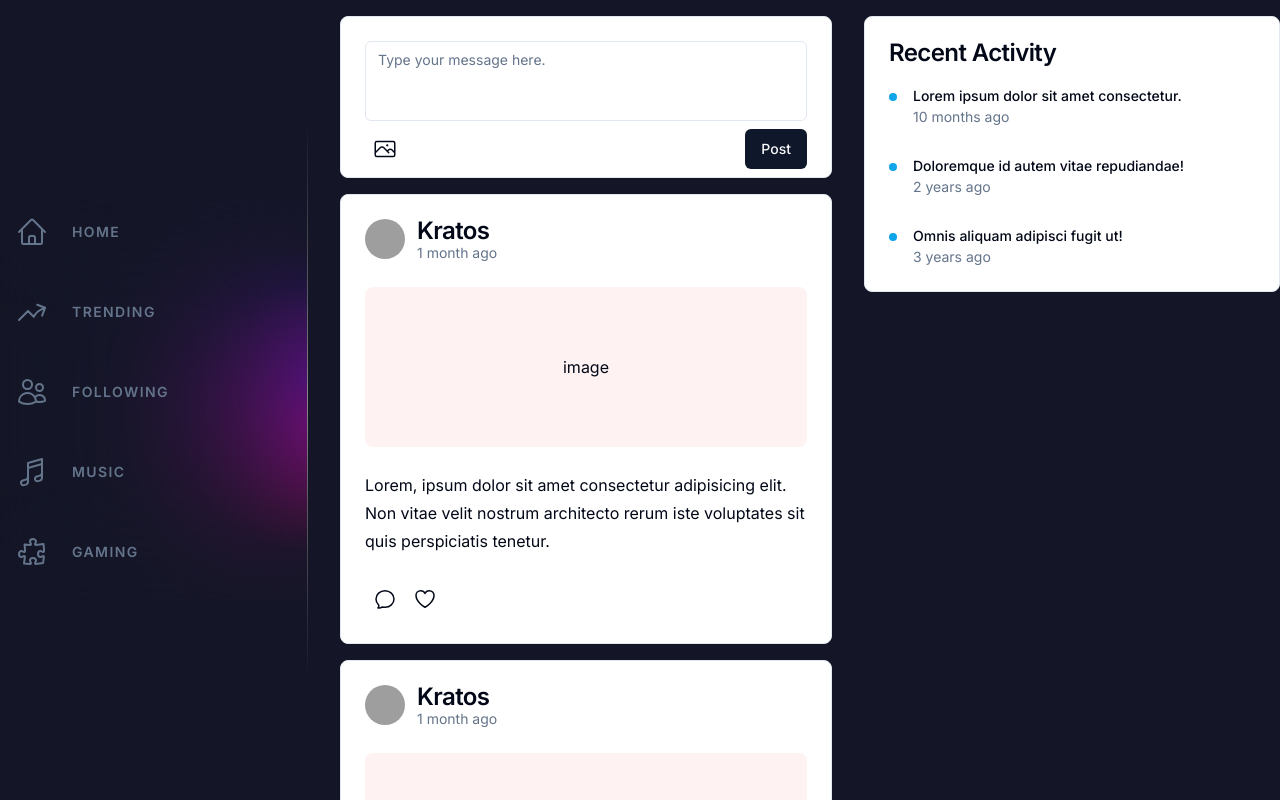
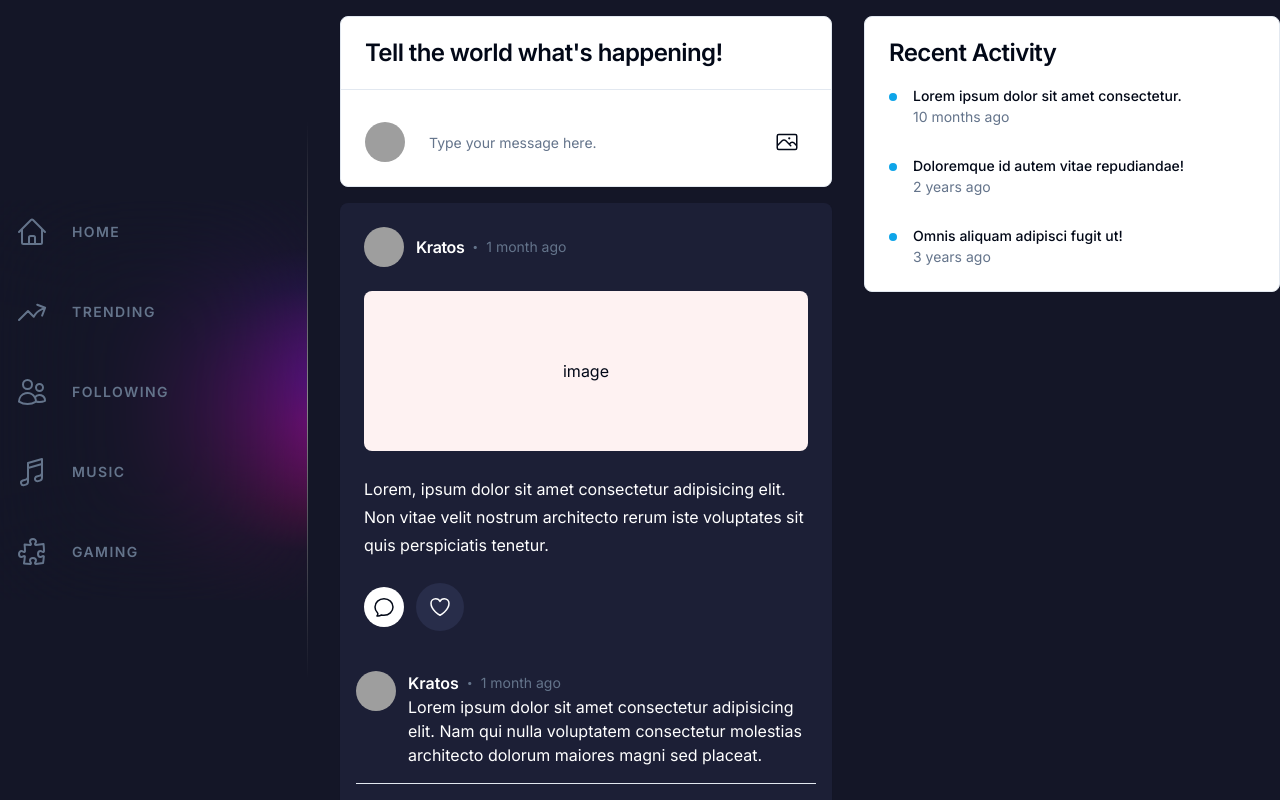
Before and after one commit to RahinF/howl, a Next.js app: page / in a window 1280 px wide. Shown: the top 800 px of the page. Built offline with nearby package versions, Linux system fonts and the light colour scheme; grey boxes are pictures that could not be loaded.

Commit message:
added comment animation key, added likeButton, styled message box

```diff
--- a/components/Comments.tsx
+++ b/components/Comments.tsx
@@ -35,12 +35,14 @@ const variants: Variants = {
   },
 };
 
-interface Props {}
+interface Props {
+  animationKey: boolean;
+}
 
-const Comments = ({}: Props) => {
+const Comments = ({ animationKey }: Props) => {
   return (
     <motion.div
-      key={Math.random()}
+      key={animationKey.toString()}
       variants={variants}
       initial="initial"
       animate="animate"
@@ -61,15 +63,15 @@ const Comments = ({}: Props) => {
                 <AvatarFallback>CN</AvatarFallback>
               </Avatar>
               <div>
-                <div className="flex gap-1 items-center">
-                  <span className="text-lg font-semibold">Kratos</span>
-                  <span className="font-bold">·</span>
+                <div className="flex gap-2 items-center">
+                  <span className="text-white font-semibold">Kratos</span>
+                  <span className="font-black text-muted-foreground">·</span>
                   <TimeAgo
                     className="text-sm text-muted-foreground"
                     date="Aug 29, 2023"
                   />
                 </div>
-                <p>
+                <p className="text-white">
                   Lorem ipsum dolor sit amet consectetur adipisicing elit. Nam
                   qui nulla voluptatem consectetur molestias architecto dolorum
                   maiores magni sed placeat.
--- /dev/null
+++ b/components/LikeButton.tsx
@@ -0,0 +1,104 @@
+import { Button } from '@/components/ui/button';
+import { HeartIcon as HeartIconOutline } from '@heroicons/react/24/outline';
+import { HeartIcon as HeartIconSolid } from '@heroicons/react/24/solid';
+import { AnimatePresence, motion } from 'framer-motion';
+import { useEffect, useState } from 'react';
+
+interface Props {
+  isLiked: boolean;
+  toggleLiked: () => void;
+}
+
+const MotionButton = motion(Button);
+const MotionHeartIconSolid = motion(HeartIconSolid);
+const MotionHeartIconOutline = motion(HeartIconOutline);
+
+const LikeButton = ({ isLiked, toggleLiked }: Props) => {
+  const [isDisabled, setIsDisabled] = useState<boolean>(false);
+
+  const onClick = () => {
+    !isDisabled && toggleLiked();
+    setIsDisabled(true);
+  };
+
+  useEffect(() => {
+    let timer: NodeJS.Timeout;
+
+    if (isDisabled) {
+      timer = setTimeout(() => {
+        setIsDisabled(false);
+      }, 1000);
+    }
+    return () => clearTimeout(timer);
+  }, [isDisabled]);
+
+  return (
+    <MotionButton
+      variant="outline"
+      size="icon"
+      className="disabled:opacity-100 rounded-full h-12 duration-500 w-12 border-none bg-[#282D4A] hover:bg-[#141627]"
+      whileHover={{
+        scale: 1.1,
+        transition: {
+          type: 'spring',
+          stiffness: 400,
+          damping: 15,
+          backgroundColor: {
+            duration: 0.1,
+          },
+          scale: {
+            duration: 0.25,
+            delay: 0.1,
+          },
+        },
+      }}
+      onClick={onClick}
+    >
+      <AnimatePresence
+        initial={false}
+        mode="wait"
+      >
+        {isLiked ? (
+          <MotionHeartIconSolid
+            key={isLiked.toString()}
+            className="h-6 w-6 text-red-400"
+            initial={{ scale: 0.5 }}
+            animate={{
+              scale: 1,
+              transition: { type: 'spring', stiffness: 600, duration: 0.5 },
+            }}
+            exit={{
+              scale: 0.5,
+              opacity: 0,
+              fill: ['#f87171', '#fff'],
+              transition: {
+                duration: 0.25,
+                fill: { duration: 0.25 },
+                scale: { duration: 0.15 },
+                opacity: { delay: 0.15, duration: 0.1 },
+              },
+            }}
+          />
+        ) : (
+          <MotionHeartIconOutline
+            key={isLiked.toString()}
+            className="h-6 w-6 text-white"
+            initial={{ scale: 0.5 }}
+            animate={{ scale: 1 }}
+            exit={{
+              scale: 0.4,
+              opacity: 0,
+              transition: {
+                duration: 0.3,
+                scale: { duration: 0.2 },
+                opacity: { delay: 0.2, duration: 0.1 },
+              },
+            }}
+          />
+        )}
+      </AnimatePresence>
+    </MotionButton>
+  );
+};
+
+export default LikeButton;
--- a/components/MessageBox.tsx
+++ b/components/MessageBox.tsx
@@ -1,22 +1,35 @@
 'use client';
 
+import { Avatar, AvatarFallback, AvatarImage } from '@/components/ui/avatar';
 import { Button } from '@/components/ui/button';
-import { Card, CardFooter, CardHeader } from '@/components/ui/card';
-import { Textarea } from '@/components/ui/textarea';
+import { Card, CardContent, CardHeader, CardTitle } from '@/components/ui/card';
 import { PhotoIcon } from '@heroicons/react/24/outline';
+import { Input } from './ui/input';
 
 interface Props {}
 
 const MessageBox = ({}: Props) => {
   return (
-    <Card>
+    <Card className="divide-y">
       <CardHeader className="pb-2">
-        <Textarea
+        <CardTitle className="mb-4">
+          Tell the world what&apos;s happening!
+        </CardTitle>
+      </CardHeader>
+
+      <CardContent className="pt-8 flex justify-between gap-3">
+        <Avatar>
+          <AvatarImage
+            src="https://github.com/shadcn.png"
+            alt="@shadcn"
+          />
+          <AvatarFallback>CN</AvatarFallback>
+        </Avatar>
+        <div className="flex-1 flex gap-3">
+          <Input
             placeholder="Type your message here."
-          className="resize-none"
+            className="border-none"
           />
-      </CardHeader>
-      <CardFooter className="justify-between pb-2">
           <label htmlFor="file">
             <Button
               variant="outline"
@@ -31,8 +44,8 @@ const MessageBox = ({}: Props) => {
             type="file"
             className="hidden"
           />
-        <Button>Post</Button>
-      </CardFooter>
+        </div>
+      </CardContent>
     </Card>
   );
 };
--- a/components/Post.tsx
+++ b/components/Post.tsx
@@ -11,22 +11,28 @@ import {
   CardHeader,
   CardTitle,
 } from '@/components/ui/card';
-import { ChatBubbleOvalLeftIcon, HeartIcon } from '@heroicons/react/24/outline';
+import { ChatBubbleOvalLeftIcon } from '@heroicons/react/24/outline';
 import { AnimatePresence } from 'framer-motion';
 import { useState } from 'react';
 import TimeAgo from 'react-timeago';
+import LikeButton from './LikeButton';
 
 interface Props {}
 
 const Post = ({}: Props) => {
-  const [showComments, setShowComments] = useState<boolean>(false);
+  const [showComments, setShowComments] = useState<boolean>(true);
+  const [isLiked, setIsLiked] = useState<boolean>(false);
 
   const toggleComments = () => {
     setShowComments((prev) => !prev);
   };
 
+  const toggleLiked = () => {
+    setIsLiked((prev) => !prev);
+  };
+
   return (
-    <Card>
+    <Card className="bg-[#1C1F36] border-none">
       <CardHeader className="flex-row gap-3 space-y-0">
         <Avatar>
           <AvatarImage
@@ -35,8 +41,9 @@ const Post = ({}: Props) => {
           />
           <AvatarFallback>CN</AvatarFallback>
         </Avatar>
-        <div>
-          <CardTitle>Kratos</CardTitle>
+        <div className="flex items-center gap-2">
+          <CardTitle className="text-white text-base">Kratos</CardTitle>
+          <span className="text-muted-foreground font-black">·</span>
           <CardDescription>
             <TimeAgo date="Aug 29, 2023" />
           </CardDescription>
@@ -46,13 +53,13 @@ const Post = ({}: Props) => {
         <div className="bg-red-50 h-40 grid place-items-center rounded-lg">
           image
         </div>
-        <p className="leading-7 [&:not(:first-child)]:mt-6">
+        <p className="leading-7 [&:not(:first-child)]:mt-6 text-white">
           Lorem, ipsum dolor sit amet consectetur adipisicing elit. Non vitae
           velit nostrum architecto rerum iste voluptates sit quis perspiciatis
           tenetur.
         </p>
       </CardContent>
-      <CardFooter>
+      <CardFooter className="gap-3">
         <Button
           variant="outline"
           size="icon"
@@ -62,19 +69,16 @@ const Post = ({}: Props) => {
           <ChatBubbleOvalLeftIcon className="h-6 w-6" />
         </Button>
 
-        <Button
-          variant="outline"
-          size="icon"
-          className="rounded-full border-none"
-        >
-          <HeartIcon className="h-6 w-6" />
-        </Button>
+        <LikeButton
+          isLiked={isLiked}
+          toggleLiked={toggleLiked}
+        />
       </CardFooter>
       <AnimatePresence
         initial={false}
         mode="wait"
       >
-        {showComments && <Comments />}
+        {showComments && <Comments animationKey={showComments} />}
       </AnimatePresence>
     </Card>
   );
```
Lines whose indentation alone changed are shown as unchanged.
